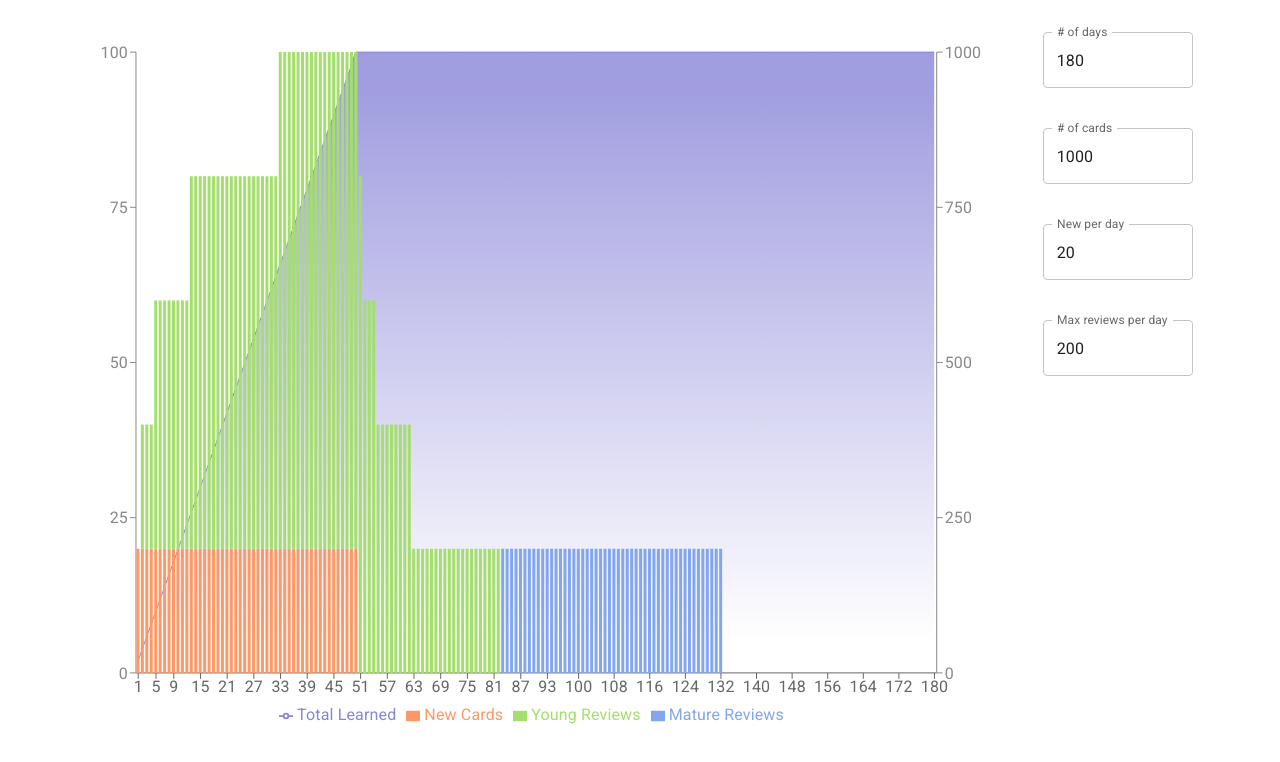
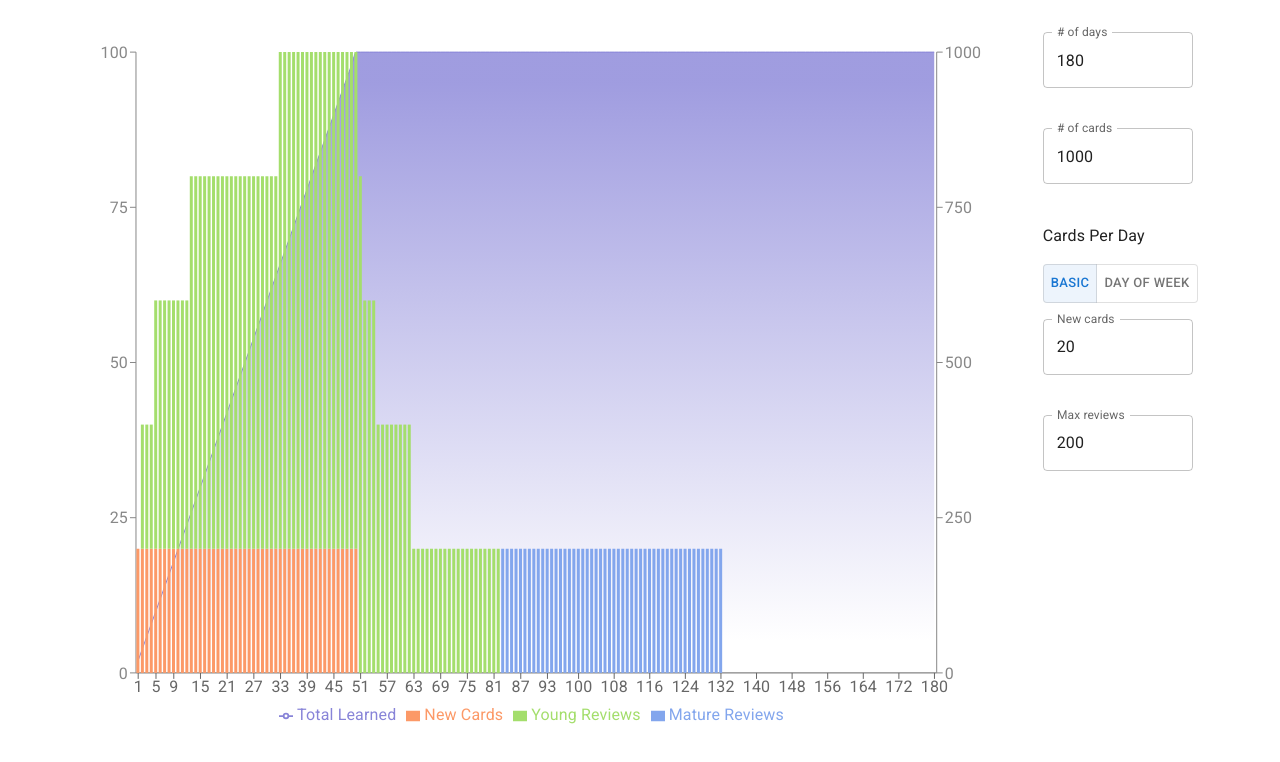
Before and after one commit to blwinters/anki-forecast, a React (Create React App) app: page / in a window 1280 px wide. Shown: the top 762 px of the page. Built offline with nearby package versions, Linux system fonts and the light colour scheme.

Commit message:
Add week config panel

```diff
--- a/src/Forecast/ui/ControlPanel/NumberInput.tsx
+++ b/src/Forecast/ui/ControlPanel/NumberInput.tsx
@@ -1,11 +1,11 @@
 import React, { useState } from 'react'
-import { OutlinedInputProps, TextField } from '@mui/material'
+import { Input, InputBaseProps, TextField } from '@mui/material'
 
 export interface NumberInputProps {
-  label: string
   value: number
   submitValue: (value: number) => void
   maxValue: number
+  label?: string
 }
 
 const NumberInput = ({ label, maxValue, value: initialValue, submitValue }: NumberInputProps) => {
@@ -13,8 +13,14 @@ const NumberInput = ({ label, maxValue, value: initialValue, submitValue }: Numb
 
   const minValue = 0
 
-  const onTextChange: OutlinedInputProps['onChange'] = event => {
+  const onTextChange: InputBaseProps['onChange'] = event => {
     setInputValue(parseInt(event.target.value))
+  }
+
+  const onKeyPress: InputBaseProps['onKeyPress'] = event => {
+    if (event.key === 'Enter') {
+      submitIfValid()
+    }
   }
 
   const submitIfValid = () => {
@@ -22,20 +28,17 @@ const NumberInput = ({ label, maxValue, value: initialValue, submitValue }: Numb
     submitValue(inputValue)
   }
 
+  if (label) {
     return (
       <TextField
+        label={label}
         value={inputValue}
+        onChange={onTextChange}
+        onKeyPress={onKeyPress}
+        onBlur={submitIfValid}
         style={{
           width: '150px',
         }}
-      onChange={onTextChange}
-      onKeyPress={event => {
-        if (event.key === 'Enter') {
-          submitIfValid()
-        }
-      }}
-      label={label}
-      onBlur={submitIfValid}
         inputProps={{
           type: 'number',
           variant: 'standard',
@@ -44,6 +47,19 @@ const NumberInput = ({ label, maxValue, value: initialValue, submitValue }: Numb
         }}
       />
     )
+  } else {
+    return (
+      <Input
+        value={inputValue}
+        onChange={onTextChange}
+        onKeyPress={onKeyPress}
+        onBlur={submitIfValid}
+        style={{
+          width: '50px',
+        }}
+      />
+    )
+  }
 }
 
 export default NumberInput
--- /dev/null
+++ b/src/Forecast/ui/ControlPanel/WeekConfigPanel.tsx
@@ -0,0 +1,205 @@
+import { Box, Grid, Stack, ToggleButton, ToggleButtonGroup } from '@mui/material'
+import React from 'react'
+import { DayConfig, DayOfWeekIndex } from '../../logic/generateForecast/types'
+import NumberInput, { NumberInputProps } from './NumberInput'
+import { WeekConfigAction, WeekConfigState } from './WeekConfigReducer'
+
+interface Props {
+  state: WeekConfigState
+  dispatch: (action: WeekConfigAction) => void
+}
+
+export enum WeekConfigType {
+  Basic,
+  DayOfWeek,
+}
+
+const MAX_MAX_REVIEWS_PER_DAY = 5000
+const MAX_NEW_CARDS_PER_DAY = 500
+
+const WeekConfigPanel = ({ state, dispatch }: Props) => {
+  const configType = state.selectedType
+  const isBasic = configType === WeekConfigType.Basic
+
+  const onPressConfigType = (value: WeekConfigType) => {
+    dispatch({
+      type: 'SET_WEEK_CONFIG_TYPE',
+      payload: {
+        value,
+      },
+    })
+  }
+
+  return (
+    <Stack spacing={2}>
+      <Box>Cards Per Day</Box>
+      <WeekConfigTypeToggle value={state.selectedType} onPress={onPressConfigType} />
+      {isBasic && <BasicWeekConfig state={state} dispatch={dispatch} />}
+      {!isBasic && <DayOfWeekConfig state={state} dispatch={dispatch} />}
+    </Stack>
+  )
+}
+
+interface ToggleProps {
+  value: WeekConfigType
+  onPress: (value: WeekConfigType) => void
+}
+
+const WeekConfigTypeToggle = ({ value: alignment, onPress: setAlignment }: ToggleProps) => {
+  const handleChange = (_: React.MouseEvent<HTMLElement>, newAlignment: WeekConfigType) => {
+    setAlignment(newAlignment)
+  }
+
+  return (
+    <ToggleButtonGroup
+      color="primary"
+      size="small"
+      value={alignment}
+      exclusive
+      onChange={handleChange}>
+      <ToggleButton value={WeekConfigType.Basic}>Basic</ToggleButton>
+      <ToggleButton value={WeekConfigType.DayOfWeek}>Day of Week</ToggleButton>
+    </ToggleButtonGroup>
+  )
+}
+
+const BasicWeekConfig = ({ state, dispatch }: Props) => {
+  const { newCards, maxReviews } = state.basic[0]
+
+  const setNewPerDay = (value: number) => {
+    dispatch({
+      type: 'SET_ALL_NEW_CARDS',
+      payload: {
+        value,
+      },
+    })
+  }
+
+  const setMaxReviews = (value: number) => {
+    dispatch({
+      type: 'SET_ALL_MAX_REVIEWS',
+      payload: {
+        value,
+      },
+    })
+  }
+
+  const numberInputs: NumberInputProps[] = [
+    {
+      label: 'New cards',
+      value: newCards,
+      submitValue: setNewPerDay,
+      maxValue: MAX_NEW_CARDS_PER_DAY,
+    },
+    {
+      label: 'Max reviews',
+      value: maxReviews,
+      submitValue: setMaxReviews,
+      maxValue: MAX_MAX_REVIEWS_PER_DAY,
+    },
+  ]
+
+  return (
+    <Stack direction="column" spacing={5} style={{ marginBottom: '30px' }}>
+      {numberInputs.map((props, index) => (
+        <NumberInput key={index} {...props} />
+      ))}
+    </Stack>
+  )
+}
+
+const DayOfWeekConfig = ({ state, dispatch }: Props) => {
+  const setNewCards = (dayOfWeek: DayOfWeekIndex, value: number) => {
+    dispatch({
+      type: 'SET_DAY_NEW_CARDS',
+      payload: {
+        dayIndex: dayOfWeek,
+        value,
+      },
+    })
+  }
+
+  const setMaxReviews = (dayOfWeek: DayOfWeekIndex, value: number) => {
+    dispatch({
+      type: 'SET_DAY_MAX_REVIEWS',
+      payload: {
+        dayIndex: dayOfWeek,
+        value,
+      },
+    })
+  }
+
+  return (
+    <Stack direction="column">
+      {state.dayOfWeek.map((dayConfig, index) => {
+        const dayOfWeek = index as DayOfWeekIndex
+        return (
+          <DayInputs
+            key={index}
+            dayConfig={dayConfig}
+            dayOfWeek={dayOfWeek}
+            setNewCards={value => setNewCards(dayOfWeek, value)}
+            setMaxReviews={value => setMaxReviews(dayOfWeek, value)}
+          />
+        )
+      })}
+    </Stack>
+  )
+}
+
+interface DayProps {
+  dayConfig: DayConfig
+  dayOfWeek: DayOfWeekIndex
+  setNewCards: (value: number) => void
+  setMaxReviews: (value: number) => void
+}
+
+const DayInputs = ({ dayConfig, dayOfWeek, setNewCards, setMaxReviews }: DayProps) => {
+  const newCardsProps: NumberInputProps = {
+    value: dayConfig.newCards,
+    submitValue: setNewCards,
+    maxValue: MAX_NEW_CARDS_PER_DAY,
+  }
+
+  const maxReviewsProps: NumberInputProps = {
+    value: dayConfig.maxReviews,
+    submitValue: setMaxReviews,
+    maxValue: MAX_MAX_REVIEWS_PER_DAY,
+  }
+
+  return (
+    <Grid container spacing={1} style={{ alignItems: 'center' }}>
+      <Grid item width={50}>
+        {labelForDayOfWeek(dayOfWeek)}
+      </Grid>
+      <Grid item>
+        <NumberInput {...newCardsProps} />
+      </Grid>
+      <Grid item>
+        <NumberInput {...maxReviewsProps} />
+      </Grid>
+    </Grid>
+  )
+}
+
+const labelForDayOfWeek = (dayIndex: DayOfWeekIndex): string => {
+  switch (dayIndex) {
+    case 0:
+      return 'Mon'
+    case 1:
+      return 'Tue'
+    case 2:
+      return 'Wed'
+    case 3:
+      return 'Thu'
+    case 4:
+      return 'Fri'
+    case 5:
+      return 'Sat'
+    case 6:
+    default:
+      return 'Sun'
+  }
+}
+
+export default WeekConfigPanel
--- /dev/null
+++ b/src/Forecast/ui/ControlPanel/WeekConfigReducer.ts
@@ -0,0 +1,129 @@
+import { makeWeekConfigByRepeating } from '../../logic/generateForecast/forecastHelpers'
+import { DayOfWeekIndex, WeekConfig } from '../../logic/generateForecast/types'
+import { WeekConfigType } from './WeekConfigPanel'
+
+interface BaseAction {
+  type: string
+}
+
+interface SetDayNewCardsAction extends BaseAction {
+  type: 'SET_DAY_NEW_CARDS'
+  payload: {
+    dayIndex: DayOfWeekIndex
+    value: number
+  }
+}
+
+interface SetDayMaxReviewsAction extends BaseAction {
+  type: 'SET_DAY_MAX_REVIEWS'
+  payload: {
+    dayIndex: DayOfWeekIndex
+    value: number
+  }
+}
+
+interface SetAllNewCardsAction extends BaseAction {
+  type: 'SET_ALL_NEW_CARDS'
+  payload: {
+    value: number
+  }
+}
+
+interface SetAllMaxReviewsAction extends BaseAction {
+  type: 'SET_ALL_MAX_REVIEWS'
+  payload: {
+    value: number
+  }
+}
+
+interface SetWeekConfigTypeAction extends BaseAction {
+  type: 'SET_WEEK_CONFIG_TYPE'
+  payload: {
+    value: WeekConfigType
+  }
+}
+
+export type WeekConfigAction =
+  | SetWeekConfigTypeAction
+  | SetDayNewCardsAction
+  | SetDayMaxReviewsAction
+  | SetAllNewCardsAction
+  | SetAllMaxReviewsAction
+
+export interface WeekConfigState {
+  selectedType: WeekConfigType
+  basic: WeekConfig
+  dayOfWeek: WeekConfig
+}
+
+export const weekConfigReducer = (
+  state: WeekConfigState,
+  action: WeekConfigAction
+): WeekConfigState => {
+  switch (action.type) {
+    case 'SET_WEEK_CONFIG_TYPE': {
+      const { value } = action.payload
+      return {
+        ...state,
+        selectedType: value,
+      }
+    }
+
+    case 'SET_ALL_NEW_CARDS': {
+      const { value } = action.payload
+      const { maxReviews } = state.basic[0]
+      const newBasicConfig = makeWeekConfigByRepeating({
+        newCards: value,
+        maxReviews,
+      })
+
+      return {
+        ...state,
+        basic: newBasicConfig,
+      }
+    }
+
+    case 'SET_ALL_MAX_REVIEWS': {
+      const { value } = action.payload
+      const { newCards } = state.basic[0]
+      const newBasicConfig = makeWeekConfigByRepeating({
+        newCards,
+        maxReviews: value,
+      })
+
+      return {
+        ...state,
+        basic: newBasicConfig,
+      }
+    }
+
+    case 'SET_DAY_NEW_CARDS': {
+      const { value, dayIndex } = action.payload
+      const { maxReviews } = state.dayOfWeek[dayIndex]
+
+      const newDayOfWeekConfig = Array.from(state.dayOfWeek)
+      newDayOfWeekConfig[dayIndex] = { newCards: value, maxReviews }
+
+      return {
+        ...state,
+        dayOfWeek: newDayOfWeekConfig,
+      }
+    }
+
+    case 'SET_DAY_MAX_REVIEWS': {
+      const { value, dayIndex } = action.payload
+      const { newCards } = state.dayOfWeek[dayIndex]
+
+      const newDayOfWeekConfig = Array.from(state.dayOfWeek)
+      newDayOfWeekConfig[dayIndex] = { newCards, maxReviews: value }
+
+      return {
+        ...state,
+        dayOfWeek: newDayOfWeekConfig,
+      }
+    }
+
+    default:
+      return state
+  }
+}
--- a/src/Forecast/ui/ControlPanel/index.tsx
+++ b/src/Forecast/ui/ControlPanel/index.tsx
@@ -1,12 +1,14 @@
-import React, { useState, useMemo, useEffect } from 'react'
+import React, { useState, useMemo, useEffect, useReducer } from 'react'
 import { Stack } from '@mui/material'
 import { ForecastProps } from '../../logic/generateForecast'
 import {
   defaultAnkiConfig,
   defaultStartingSummary,
-  makeWeekConfigByRepeating,
+  defaultWeekConfig,
 } from '../../logic/generateForecast/forecastHelpers'
 import NumberInput, { NumberInputProps } from './NumberInput'
+import WeekConfigPanel, { WeekConfigType } from './WeekConfigPanel'
+import { weekConfigReducer } from './WeekConfigReducer'
 
 interface ControlPanelProps {
   onUpdateChart: (forecastProps: ForecastProps) => void
@@ -15,20 +17,19 @@ interface ControlPanelProps {
 const ControlPanel = ({ onUpdateChart: onUpdate }: ControlPanelProps): JSX.Element => {
   const [forecastLength, setForecastLength] = useState<number>(180)
   const [numberOfCards, setNumberOfCards] = useState<number>(1000)
-  const [newPerDay, setNewPerDay] = useState<number>(20)
-  const [maxReviews, setMaxReviews] = useState<number>(200)
+
+  const [weekConfigState, dispatchWeekConfigAction] = useReducer(weekConfigReducer, {
+    selectedType: WeekConfigType.Basic,
+    basic: defaultWeekConfig,
+    dayOfWeek: defaultWeekConfig,
+  })
+
+  const useBasic = weekConfigState.selectedType === WeekConfigType.Basic
+  const weekConfig = useBasic ? weekConfigState.basic : weekConfigState.dayOfWeek
 
   const startingSummary = useMemo(
     () => defaultStartingSummary({ deckSize: numberOfCards }),
     [numberOfCards]
-  )
-  const weekConfig = useMemo(
-    () =>
-      makeWeekConfigByRepeating({
-        newCards: newPerDay,
-        maxReviews,
-      }),
-    [newPerDay, maxReviews]
   )
 
   useEffect(() => {
@@ -36,7 +37,7 @@ const ControlPanel = ({ onUpdateChart: onUpdate }: ControlPanelProps): JSX.Eleme
       startingSummary,
       forecastLength,
       ankiConfig: defaultAnkiConfig,
-      weekConfig: weekConfig,
+      weekConfig,
     })
   }, [onUpdate, startingSummary, forecastLength, weekConfig])
 
@@ -53,18 +54,6 @@ const ControlPanel = ({ onUpdateChart: onUpdate }: ControlPanelProps): JSX.Eleme
       submitValue: setNumberOfCards,
       maxValue: 100_000,
     },
-    {
-      label: 'New per day',
-      value: newPerDay,
-      submitValue: setNewPerDay,
-      maxValue: 200,
-    },
-    {
-      label: 'Max reviews per day',
-      value: maxReviews,
-      submitValue: setMaxReviews,
-      maxValue: 1000,
-    },
   ]
 
   return (
@@ -72,6 +61,7 @@ const ControlPanel = ({ onUpdateChart: onUpdate }: ControlPanelProps): JSX.Eleme
       {numberInputs.map((props, index) => (
         <NumberInput key={index} {...props} />
       ))}
+      <WeekConfigPanel state={weekConfigState} dispatch={dispatchWeekConfigAction} />
     </Stack>
   )
 }
```
Lines whose indentation alone changed are shown as unchanged.
